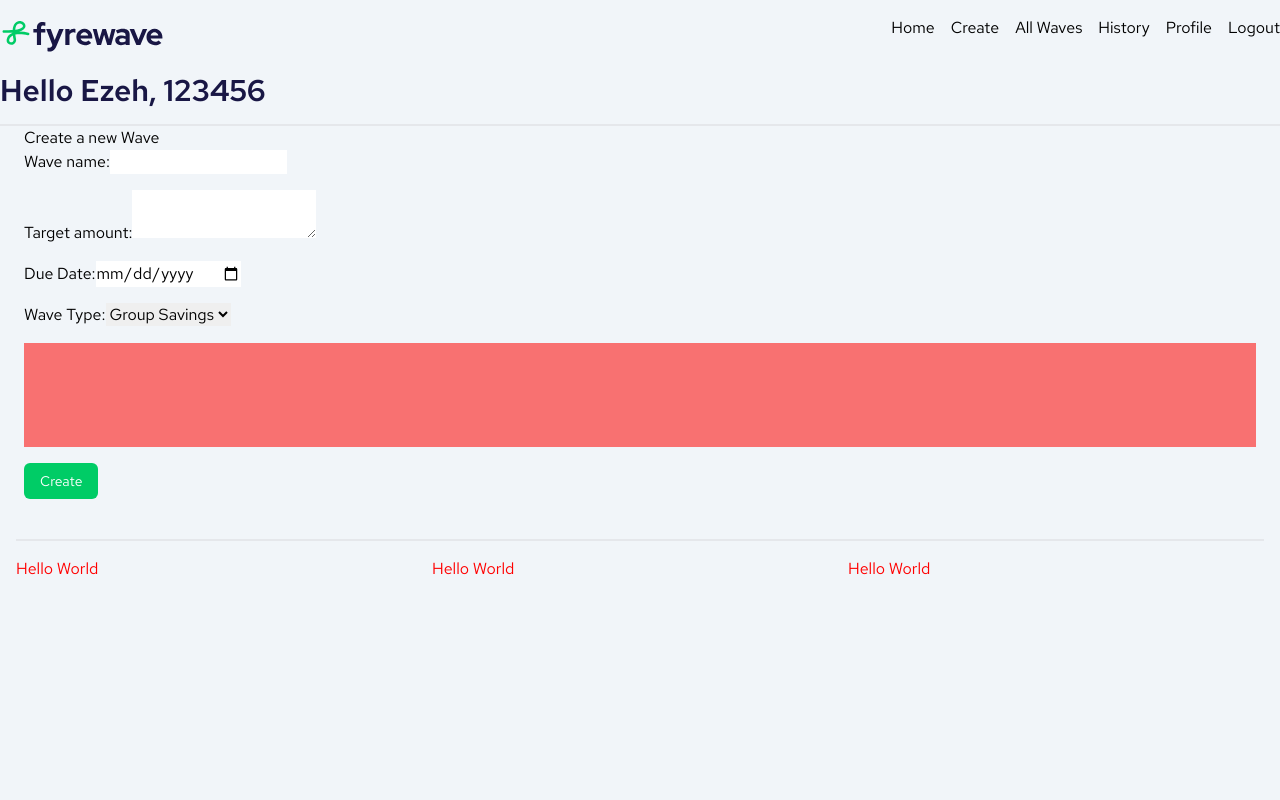
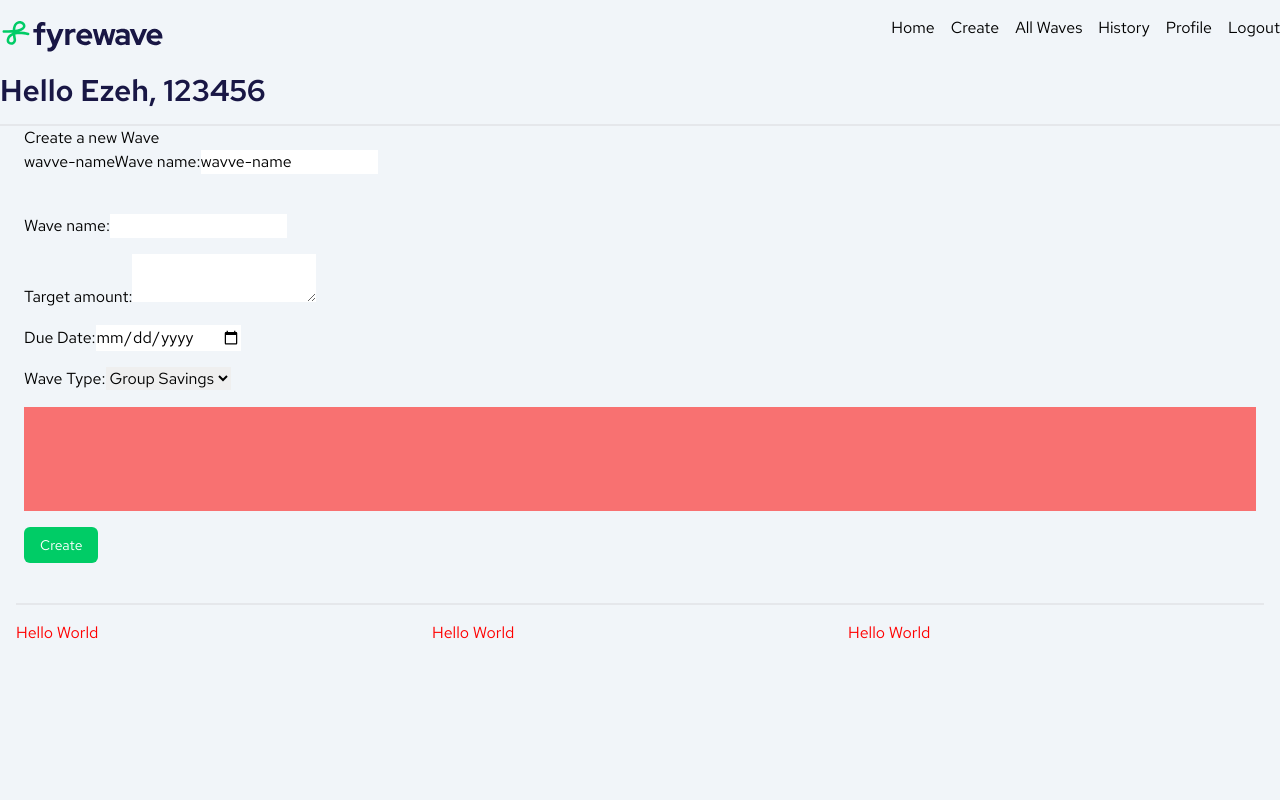
Before and after one commit to FyreWave/front-wave, a React (Vite) app: page /create in a window 1280 px wide. Shown: the top 800 px of the page. Built offline with nearby package versions, Linux system fonts and the light colour scheme.

Commit message:
update font to red - hat

```diff
--- a/src/Views/createWave.tsx
+++ b/src/Views/createWave.tsx
@@ -1,16 +1,62 @@
 import { useState } from "react";
 
 const createWave = () => {
+  // handle object
+
+  //single input
   const [waveName, setWaveName] = useState("");
   const [waveAmount, setWaveAmount] = useState("");
+
   const [waveType, setWaveType] = useState("");
+  const handleSubmit = (e: any) => {
+    e.preventDefault();
+    const blog = {
+      name: waveName,
+      amount: waveAmount,
+      type: waveType,
+    };
+    fetch("http://localhost:5100/waves", {
+      method: "POST",
+      headers: {
+        "Content-Type": "application/json",
+      },
+      body: JSON.stringify(blog),
+    })
+      .then((res) => res.json())
+      .then((data) => console.log(data))
+      .catch((err) => console.log(err));
+    console.log(blog);
+  };
+
+  const [wave, setWave] = useState({
+    name: "wavve-name",
+    amount: 222,
+  });
+
+  const handleChange = (e: any) => {
+    const { name, value } = e.target;
+
+    setWave({ ...wave, [name]: value });
+  };
 
   return (
     <div>
       <h2>Create a new Wave</h2>
 
-      <form>
+      <form onSubmit={handleSubmit}>
         <div className="space-y-4">
+          <div>
+            {wave.name}
+            <label>Wave name:</label>
+            <input
+              value={wave.name}
+              name={wave.name}
+              onChange={handleChange}
+              type="text"
+              required
+            />
+          </div>
+          <br />
           <div>
             {waveName}
             <label>Wave name:</label>
--- a/src/components/WaveList.tsx
+++ b/src/components/WaveList.tsx
@@ -1,11 +1,10 @@
-import { WavesDataType } from "../types/models";
+import { WavesDataType } from "../types/modelsTypings";
 
 import { Link } from "react-router-dom";
 
 const WaveList = (props: { waves: WavesDataType[]; title: any }) => {
   const waves = props.waves;
   const title = props.title;
-  let className = "border-b-2";
   return (
     <div>
       <h1 className="text-lg">{title}</h1>
```
Also changed, not shown: src/types/modelsTypings.ts (renamed from src/types/models.ts, +7 -0 lines).
